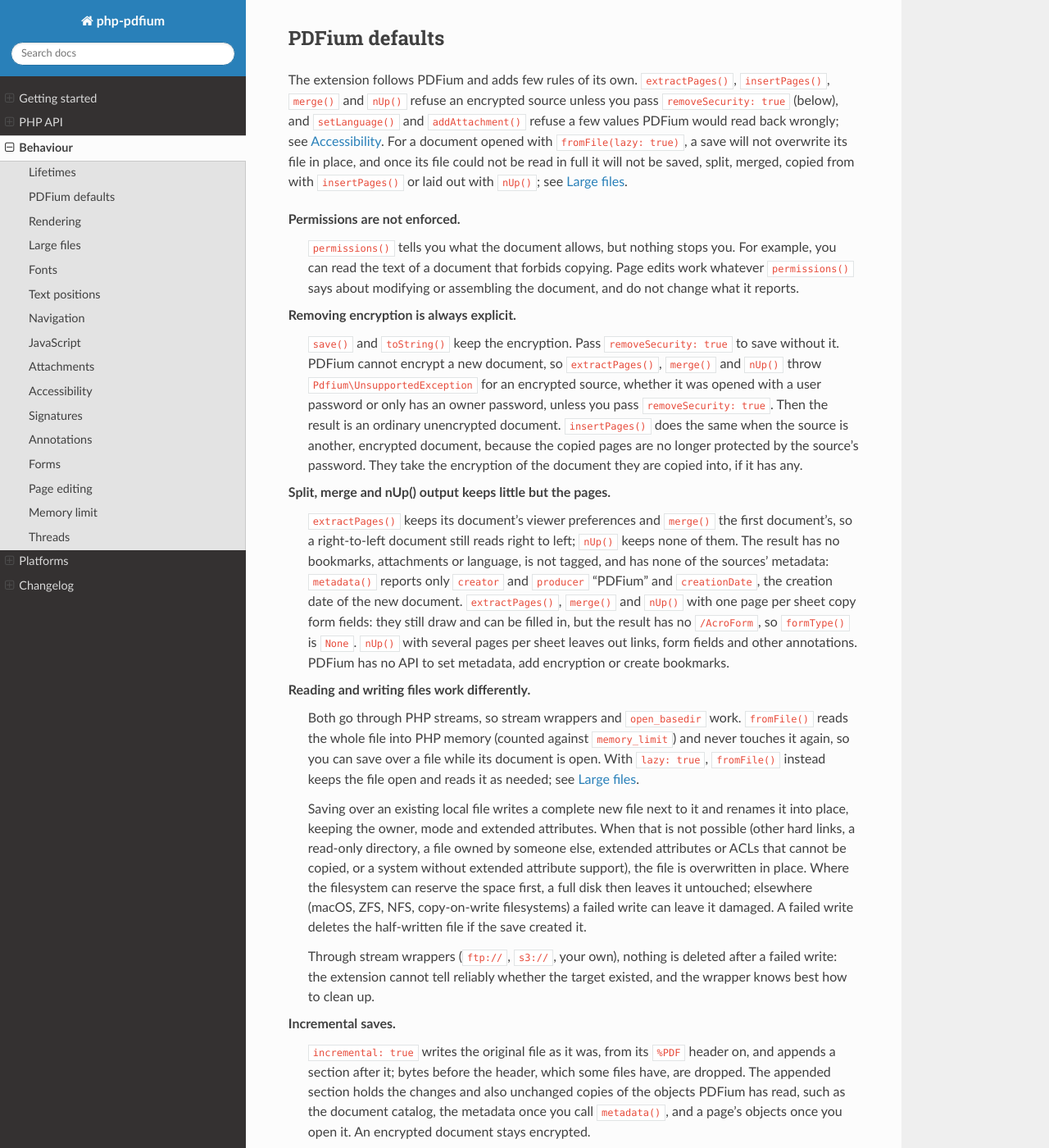
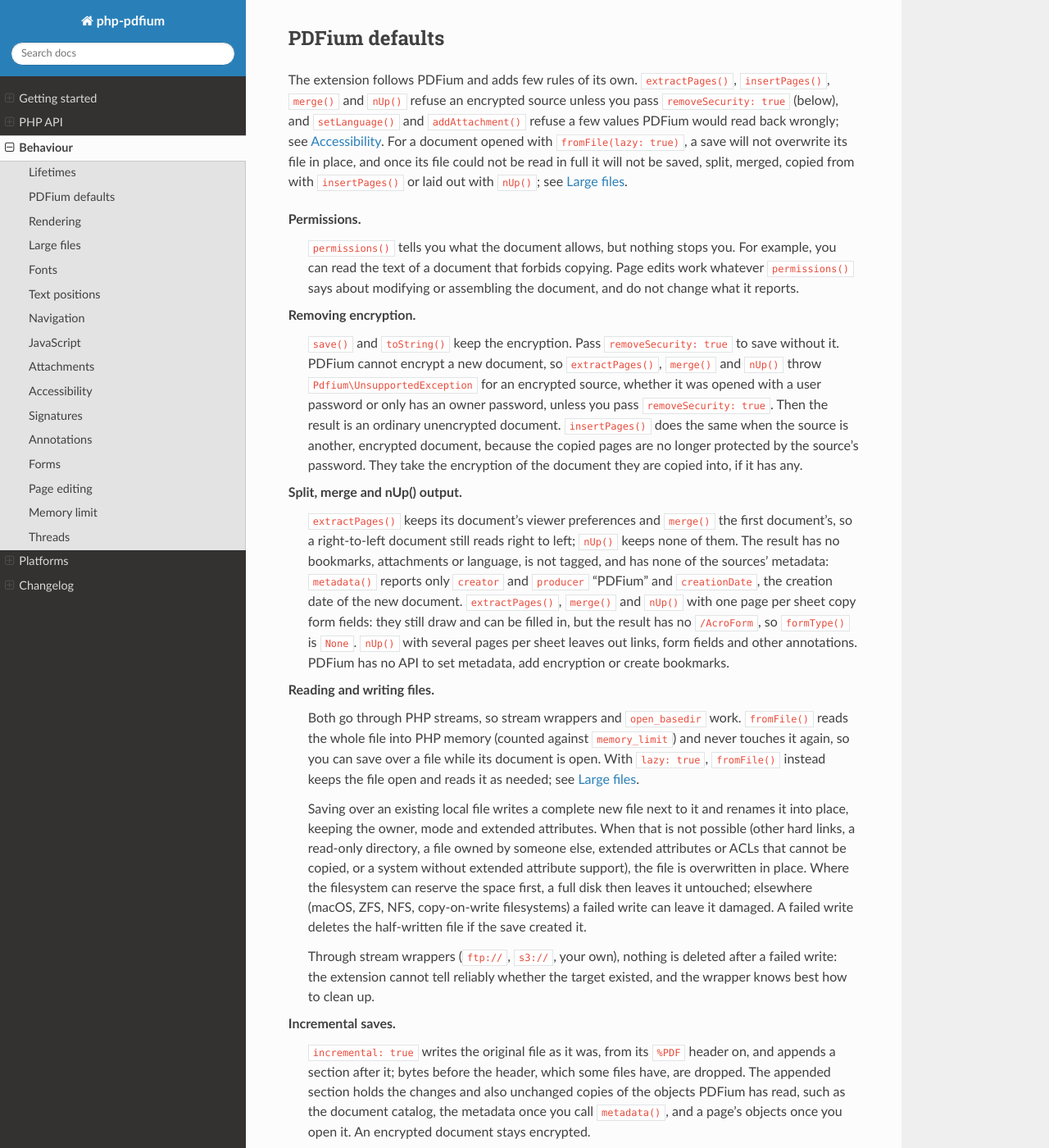
Before and after one commit to chaikivskyi/php-pdfium, a Sphinx documentation site: the page built from docs/behaviour.rst, in a window 1280 px wide and 1400 px high, scrolled down 772 px. Shown: the whole window at 82% size. Built offline with Sphinx 7.4.7 and the Read the Docs theme 3.1.0, drawn with Linux system fonts in a browser that asks for light colours; cross-references to code outside the pages are shown as plain code; some of the changed text lies outside the part shown.

Commit message:
docs: name the behaviour notes by their topics instead of their findings

```diff
--- a/docs/behaviour.rst
+++ b/docs/behaviour.rst
@@ -46,12 +46,12 @@ not overwrite its file in place, and once its file could not be read in full it
 split, merged, copied from with ``insertPages()`` or laid out with ``nUp()``; see
 :ref:`large-files`.
 
-**Permissions are not enforced.**
+**Permissions.**
    ``permissions()`` tells you what the document allows, but nothing stops you. For example, you can
    read the text of a document that forbids copying. Page edits work whatever ``permissions()`` says
    about modifying or assembling the document, and do not change what it reports.
 
-**Removing encryption is always explicit.**
+**Removing encryption.**
    ``save()`` and ``toString()`` keep the encryption. Pass ``removeSecurity: true`` to save without
    it. PDFium cannot encrypt a new document, so ``extractPages()``, ``merge()`` and ``nUp()`` throw
    :php:exc:`Pdfium\\UnsupportedException` for an encrypted source, whether it was opened with a user
@@ -60,7 +60,7 @@ split, merged, copied from with ``insertPages()`` or laid out with ``nUp()``; se
    encrypted document, because the copied pages are no longer protected by the source's password.
    They take the encryption of the document they are copied into, if it has any.
 
-**Split, merge and nUp() output keeps little but the pages.**
+**Split, merge and nUp() output.**
    ``extractPages()`` keeps its document's viewer preferences and ``merge()`` the first document's,
    so a right-to-left document still reads right to left; ``nUp()`` keeps none of them. The result
    has no bookmarks, attachments or language, is not tagged, and has none of the sources' metadata:
@@ -71,7 +71,7 @@ split, merged, copied from with ``insertPages()`` or laid out with ``nUp()``; se
    links, form fields and other annotations. PDFium has no API to set metadata, add encryption or
    create bookmarks.
 
-**Reading and writing files work differently.**
+**Reading and writing files.**
    Both go through PHP streams, so stream wrappers and ``open_basedir`` work. ``fromFile()`` reads the
    whole file into PHP memory (counted against ``memory_limit``) and never touches it again, so you
    can save over a file while its document is open. With ``lazy: true``, ``fromFile()`` instead
@@ -741,7 +741,7 @@ Annotations
 Forms
 -----
 
-**A FormField is one widget.**
+**Fields and widgets.**
    A field is drawn by one or more widgets: a radio group has one per button, and a field can be
    repeated on one page or on several. ``Page::formFields()`` gives a
    :php:class:`FormField <Pdfium\\FormField>` for each widget on that page, back to front, and
@@ -749,7 +749,7 @@ Forms
    pages to reach the widgets there. Widgets are listed even when the document has no ``/AcroForm``
    or the field is missing from its ``/Fields``.
 
-**Changes stay in the loaded document.**
+**Changes.**
    ``setValue()``, ``setChecked()``, ``select()`` and ``flatten()`` never touch the file or string
    the document came from; ``save()`` or ``toString()`` writes them out. An encrypted document is
    saved encrypted with the same password, unless you pass ``removeSecurity: true``. Reading a form
@@ -776,17 +776,17 @@ Forms
    - a character above U+FFFF, such as most emoji, is stored wrongly: U+1F600 reads back as U+F600.
      Such characters already in the document read correctly.
 
-**Read-only is not uniformly enforced.**
+**Read-only fields.**
    Forms fill even when ``permissions()->fillForms`` is ``false``. PDFium still changes a
    read-only text field, combo box or list box; check ``flags()->readOnly`` to refuse. It ignores
    a read-only checkbox or radio button, so ``setChecked()`` throws ``PdfiumException`` ending in
    "; it is read-only".
 
-**Scripts do not run.**
+**Scripts.**
    Calculated, formatted and validated fields are not updated when another field changes, and a
    field's own format script does not reshape what ``setValue()`` stores.
 
-**XFA is not supported.**
+**XFA forms.**
    The AcroForm fields of an XFA document are read and filled like any others; the XFA data is
    not. ``Document::formType()`` tells such documents apart.
 
@@ -937,7 +937,7 @@ setters change the loaded document, never the file or string it came from. ``sav
    setter is called on a ``Page`` at its index. ``Document::page()`` gives a ``Page`` with the
    current size.
 
-**Sizes and sides are floats.**
+**Sizes and box sides.**
    PDFium stores page sizes and box sides as 32-bit floats, so ``addPage()``, ``nUp()`` and the box
    setters round what you pass to the nearest float, and a value beyond the float range becomes the
    largest float of the same sign, about ``±3.4e38``. They check the rounded values: a size that
```
Also changed, not shown: other parts of docs/behaviour.rst (+3 -3 lines).
